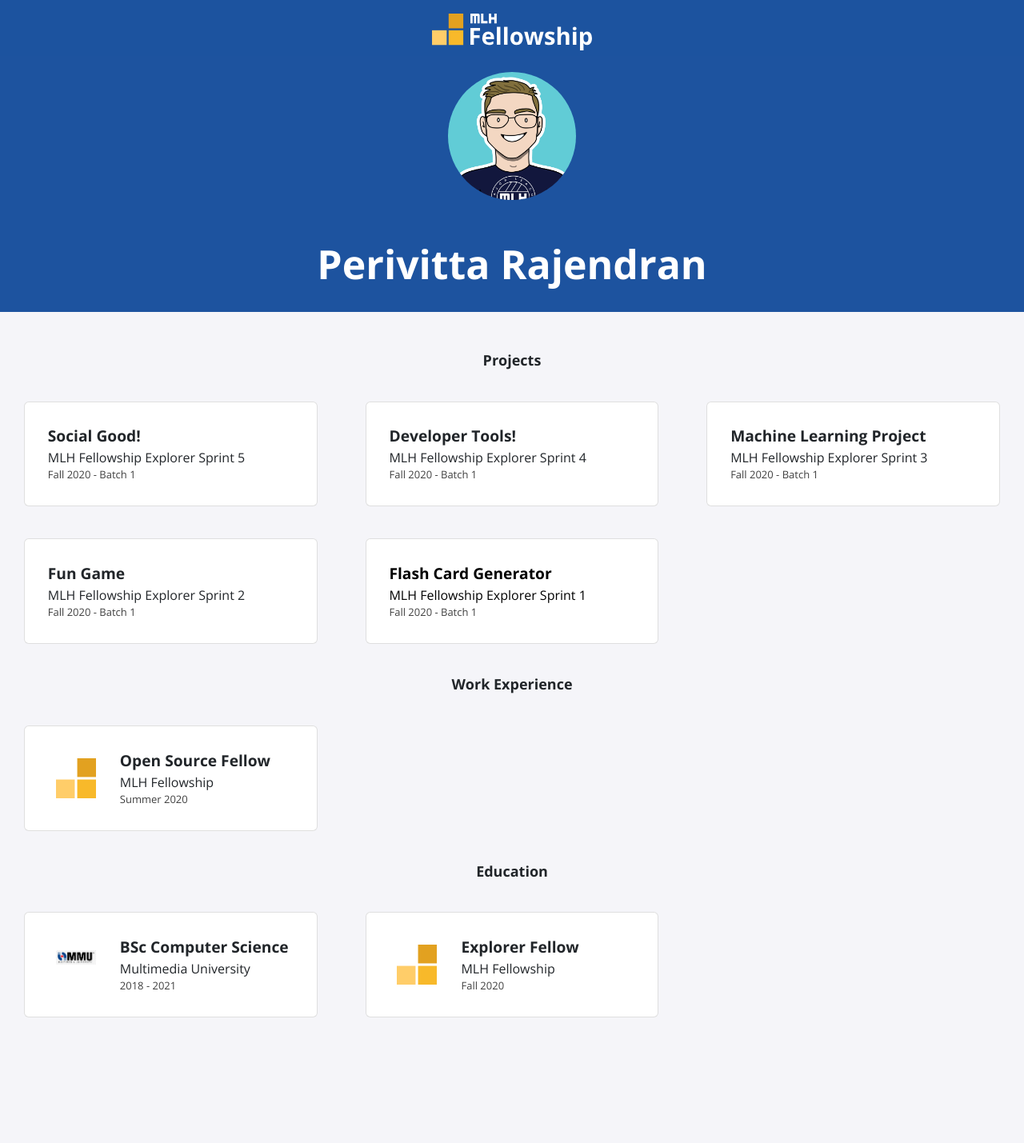
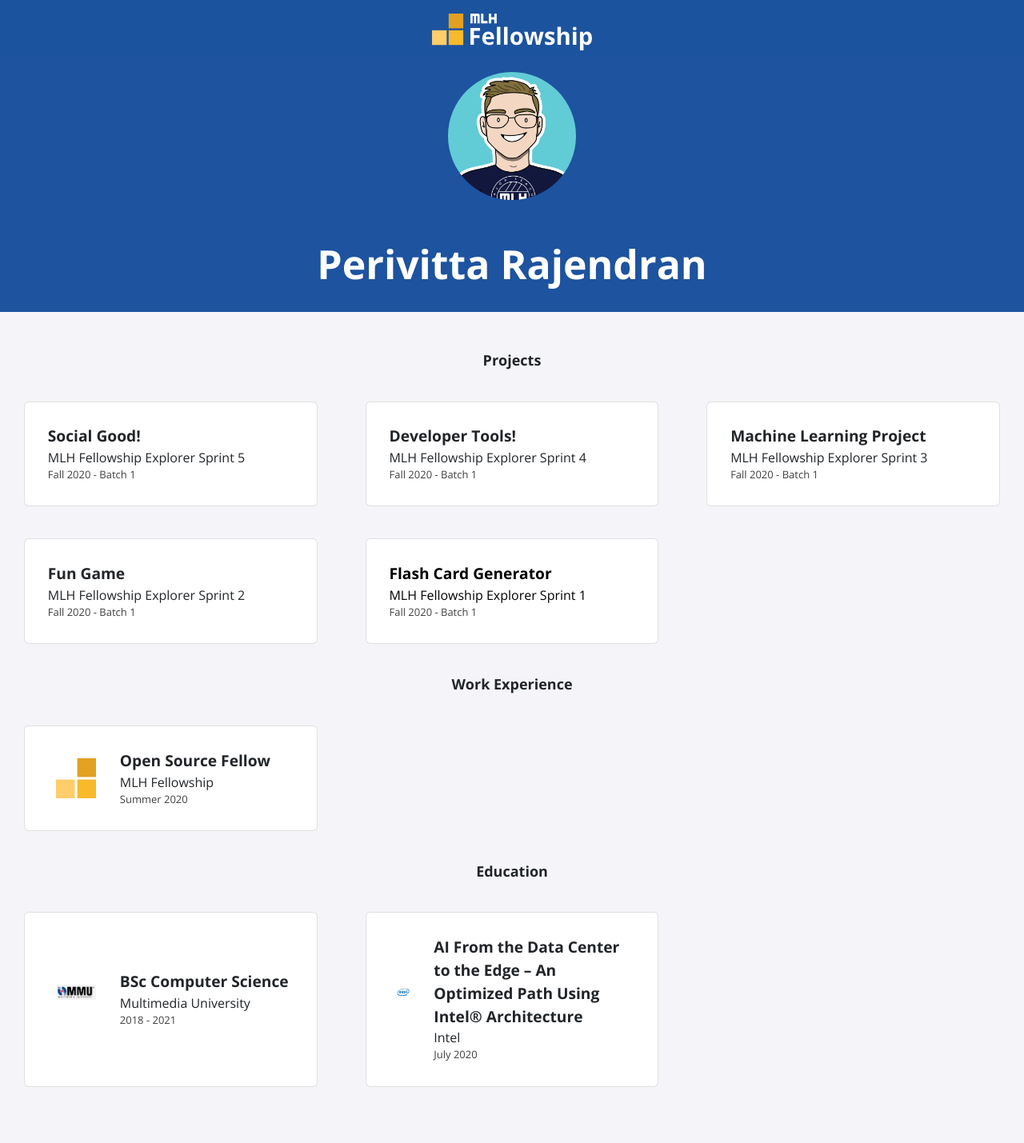
Before and after one commit to Perivitta/perivitta.github.io, a Jekyll site: the page built from index.html, in a window 1280 px wide. Shown: the whole page at 80% size. Built offline with Jekyll 4.4.1, drawn with Linux system fonts in a browser that asks for light colours; nearby versions of some CDN libraries; before the commit the page ends 1342 px from its top, so only the background shows below that.

Commit message:
Update education.yml

```diff
--- a/_data/education.yml
+++ b/_data/education.yml
@@ -3,7 +3,7 @@
   dates: 2018 - 2021
   logo: mmu.png
 
-- course: Explorer Fellow
-  institute: MLH Fellowship
-  dates: Fall 2020
-  logo: fellowship.svg
+- course: AI From the Data Center to the Edge – An Optimized Path Using Intel® Architecture
+  institute: Intel
+  dates: July 2020
+  logo: intel.jpg
```
